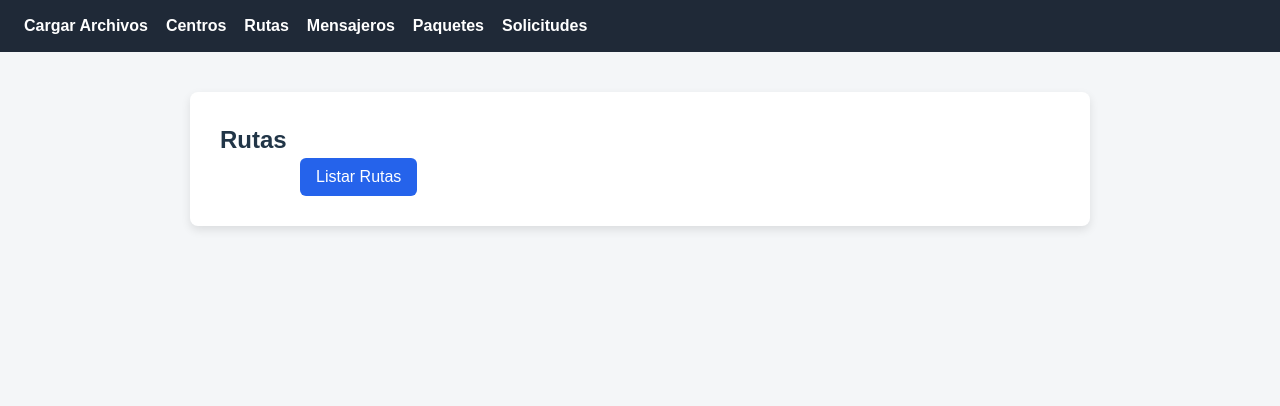
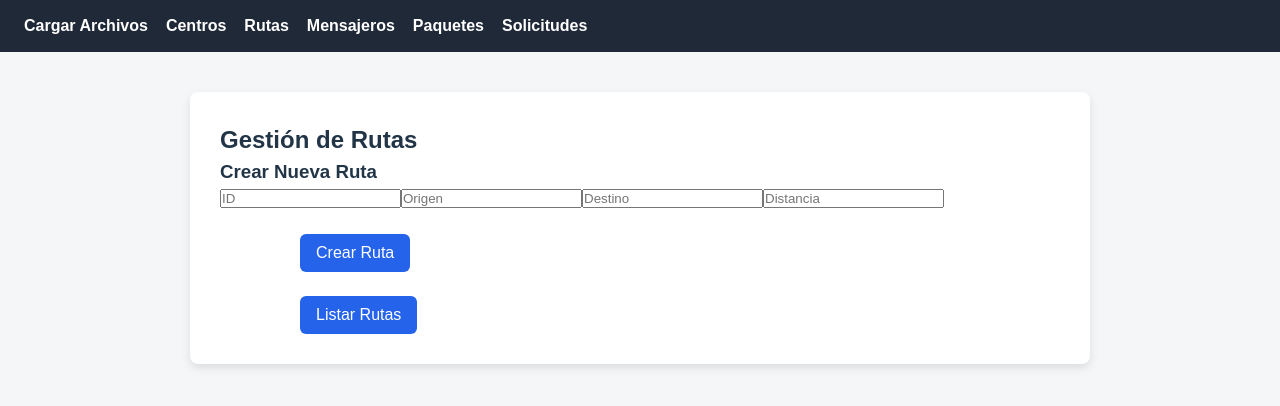
Before and after one commit to dilanorantes/IPC2DIC_Proyecto2_18, a React app in the folder FrontEnd/: page /Ruta in a window 1280 px wide. Shown: the top 406 px of the page. Built offline with nearby package versions, Linux system fonts and the light colour scheme; the HTML template or start-up script is replaced by a standard one.

Commit message:
fix(202341770): ver 0.3.6 se modifico el centro y rutas
se añadio las funciones de ver los mensajeros en las listas de centros y en rutas las funciones de crear y editar las rutas

```diff
--- a/FrontEnd/src/views/Centro.jsx
+++ b/FrontEnd/src/views/Centro.jsx
@@ -10,6 +10,8 @@ export default function Centro() {
   const [idBuscar, setIdBuscar] = useState('')
 
   const [paquetes, setPaquetes] = useState({})
+  const [mensajeros, setMensajeros] = useState({})
+
   const [loading, setLoading] = useState(false)
   const [error, setError] = useState(null)
 
@@ -68,6 +70,20 @@ export default function Centro() {
     }
   }
 
+  const obtenerMensajeros = async (idCentro) => {
+    try {
+      const response = await fetch(`http://localhost:8080/centros/${idCentro}/mensajeros`)
+      const data = await response.json()
+
+      setMensajeros(prev => ({
+        ...prev,
+        [idCentro]: data
+      }))
+    } catch (err) {
+      console.error('Error al cargar mensajeros')
+    }
+  }
+
   return (
     <div className="container">
       <h2>Gestión de Centros</h2>
@@ -117,12 +133,16 @@ export default function Centro() {
 
           {centros.map((centro) => (
             <div key={centro.idcentro}>
-              <strong>{centro.idcentro}</strong> – {centro.nombre} ({centro.ciudad}) ({centro.capacidad_total})
+              <strong>{centro.idcentro}</strong> – {centro.nombre} ({centro.ciudad}) <strong>Capacidad:</strong> ({centro.capacidad_total})
 
                 {/*boton para obtener los paqeutes de cada centro*/}
               <div>
                 <button onClick={() => obtenerPaquetes(centro.idcentro)}>
                   Ver Paquetes
+                </button>
+
+                <button onClick={() => obtenerMensajeros(centro.idcentro)}>
+                  Ver Mensajeros
                 </button>
               </div>
 
@@ -135,8 +155,23 @@ export default function Centro() {
                   ) : (
                     paquetes[centro.idcentro].map((p, i) => (
                       <p key={i}>
-                        <strong>• {p.ide}</strong>
+                      <strong>ID: {p.ide}</strong> – {p.cliente} – <strong>peso:</strong> {p.peso}
                       </p>
+                    ))
+                  )}
+                </div>
+              )}
+              {/* muestra los mensajero de cada centro  */}
+              {mensajeros[centro.idcentro] && (
+                <div>
+                  <p><strong>Mensajeros:</strong></p>
+                  {mensajeros[centro.idcentro].length === 0 ? (
+                    <p>No hay mensajeros</p>
+                  ) : (
+                    mensajeros[centro.idcentro].map((m, i) => (
+                      <div key={i}>
+                        <strong>ID: {m.ide}</strong> – {m.nombre} – <strong>Capacidad:</strong> {m.capacidad_envio} {m.estado}
+                      </div>
                     ))
                   )}
                 </div>
--- a/FrontEnd/src/views/Ruta.jsx
+++ b/FrontEnd/src/views/Ruta.jsx
@@ -1,53 +1,244 @@
-import { useState } from "react";
+import { useState } from 'react'
 
-function Ruta() {
-  const [rutas, setRutas] = useState([]);
-  const [mostrar, setMostrar] = useState(false);
+export default function Ruta() {
+  // Constantes principales
+  const [rutas, setRutas] = useState([])
+  const [mostrarLista, setMostrarLista] = useState(false)
 
+  // constane para editar ruta
+  const [rutaEditar, setRutaEditar] = useState(null)
+
+  // constantes de atributos de ruta
+  const [ide, setIde] = useState('')
+  const [origen, setOrigen] = useState('')
+  const [destino, setDestino] = useState('')
+  const [distancia, setDistancia] = useState('')
+
+  const [loading, setLoading] = useState(false)
+  const [error, setError] = useState(null)
+
+  // listar las rutas
   const listarRutas = async () => {
     try {
-      const response = await fetch("http://localhost:8080/rutas");
-      const data = await response.json();
-      setRutas(data);
-      setMostrar(true);
-    } catch (error) {
-      console.error("Error al listar rutas:", error);
+      setLoading(true)
+      setError(null)
+
+      const response = await fetch('http://localhost:8080/rutas')
+      const data = await response.json()
+
+      setRutas(data)
+      setMostrarLista(true)
+    } catch (err) {
+      setError('No se pudieron cargar las rutas')
+    } finally {
+      setLoading(false)
     }
-  };
+  }
+
+  // crear rutas
+  const crearRuta = async () => {
+    try {
+      setLoading(true)
+      setError(null)
+
+      // validaciones implemente porque no funcionaba el boton muy bien el boton
+      if (!ide.trim() || !origen.trim() || !destino.trim() || !distancia) {
+        setError('Todos los campos son obligatorios')
+        return
+      }
+
+      const distanciaNum = parseFloat(distancia)
+      if (isNaN(distanciaNum) || distanciaNum <= 0) {
+        setError('La distancia debe ser mayor a 0')
+        return
+      }
+
+      const response = await fetch('http://localhost:8080/rutas', {
+        method: 'POST',
+        headers: {
+          'Content-Type': 'application/json'
+        },
+        body: JSON.stringify({
+          ide: ide.trim(),
+          origen: origen.trim(),
+          destino: destino.trim(),
+          distancia: distanciaNum
+        })
+      })
+
+      if (!response.ok) {
+        let errorMessage
+        try {
+          errorMessage = await response.text()
+        } catch {
+          errorMessage = `Error ${response.status}: ${response.statusText}`
+        }
+        throw new Error(errorMessage)
+      }
+
+      // Limpiar formulario despues de agregar una ruta
+      setIde('')
+      setOrigen('')
+      setDestino('')
+      setDistancia('')
+
+      // Actualiza la lista despues de agregar una ruta
+      if (mostrarLista) {
+        listarRutas()
+      }
+
+    } catch (err) {
+      setError(err.message || 'Error al crear ruta')
+    } finally {
+      setLoading(false)
+    }
+  }
+
+  // se prepara la edicion de los atributos de las rutas
+  const prepararEdicion = (ruta) => {
+    setRutaEditar(ruta.ide)
+    setIde(ruta.ide)
+    setOrigen(ruta.origen)
+    setDestino(ruta.destino)
+    setDistancia(ruta.distancia.toString())
+  }
+
+  // constnate para editar las rutas
+  const editarRuta = async () => {
+    try {
+      setLoading(true)
+      setError(null)
+
+      const response = await fetch(`http://localhost:8080/rutas/${rutaEditar}`, {
+        method: 'PUT',
+        headers: {
+          'Content-Type': 'application/json'
+        },
+        body: JSON.stringify({
+          ide: ide,
+          origen: origen,
+          destino: destino,
+          distancia: parseFloat(distancia) || 0
+        })
+      })
+
+      if (!response.ok) {
+        const errorText = await response.text()
+        throw new Error(errorText)
+      }
+
+      const rutaEditada = await response.json()
+
+      setRutaEditar(null)
+      setIde('')
+      setOrigen('')
+      setDestino('')
+      setDistancia('')
+
+      if (mostrarLista) {
+        listarRutas()
+      }
+
+    } catch (err) {
+      setError(err.message)
+    } finally {
+      setLoading(false)
+    }
+  }
 
   return (
     <div className="container">
-      <h2>Rutas</h2>
+      <h2>Gestión de Rutas</h2>
 
+      {/*estructura de formulario para la editar y crear rutas*/}
+      <div>
+        <h3>{rutaEditar ? 'Editar Ruta' : 'Crear Nueva Ruta'}</h3>
+
+        <input
+          type="text"
+          placeholder="ID"
+          value={ide}
+          onChange={(e) => setIde(e.target.value)}
+          disabled={!!rutaEditar}
+        />
+
+        <input
+          type="text"
+          placeholder="Origen"
+          value={origen}
+          onChange={(e) => setOrigen(e.target.value)}
+        />
+
+        <input
+          type="text"
+          placeholder="Destino"
+          value={destino}
+          onChange={(e) => setDestino(e.target.value)}
+        />
+
+        <input
+          type="number"
+          placeholder="Distancia"
+          value={distancia}
+          onChange={(e) => setDistancia(e.target.value)}
+          min="0.1"
+          step="0.1"
+        />
+
+        <br /><br />
+
+        <button onClick={rutaEditar ? editarRuta : crearRuta}>
+          {rutaEditar ? 'Guardar Cambios' : 'Crear Ruta'}
+        </button>
+
+        {rutaEditar && (
+          <button onClick={() => {
+            setRutaEditar(null)
+            setIde('')
+            setOrigen('')
+            setDestino('')
+            setDistancia('')
+            setError(null)
+          }}>
+            Cancelar
+          </button>
+        )}
+
+        <br /><br />
+      </div>
+
+      {/* Boton para listar rutas */}
       <button onClick={listarRutas}>
         Listar Rutas
       </button>
 
-      {mostrar && (
-        rutas.length === 0 ? (
-          <p>No hay rutas registradas</p>
-        ) : (
-          <div style={{ marginTop: "20px" }}>
-            {rutas.map((ruta, index) => (
-              <div
-                key={index}
-                style={{
-                  padding: "10px",
-                  borderBottom: "1px solid #ddd",
-                  fontSize: "0.95em"
-                }}
-              >
-                <strong>ID:</strong> {ruta.ide}<br />
-                <strong>Origen:</strong> {ruta.origen}<br />
-                <strong>Destino:</strong> {ruta.destino}<br />
+      {loading && <p>Cargando...</p>}
+      {error && <p>{error}</p>}
+
+      {/* Lista de rutas */}
+      {mostrarLista && !rutaEditar && (
+        <>
+          <h3>Rutas Registradas</h3>
+
+          {rutas.length === 0 ? (
+            <p>No hay rutas registradas</p>
+          ) : (
+            rutas.map((ruta) => (
+              <div key={ruta.ide}>
+                <strong>{ruta.ide}</strong> –
+                {ruta.origen} ➜ {ruta.destino} –
                 <strong>Distancia:</strong> {ruta.distancia}
+
+                <button onClick={() => prepararEdicion(ruta)}>
+                  Editar
+                </button>
+
+                <hr />
               </div>
-            ))}
-          </div>
-        )
+            ))
+          )}
+        </>
       )}
     </div>
-  );
+  )
 }
-
-export default Ruta;
```
